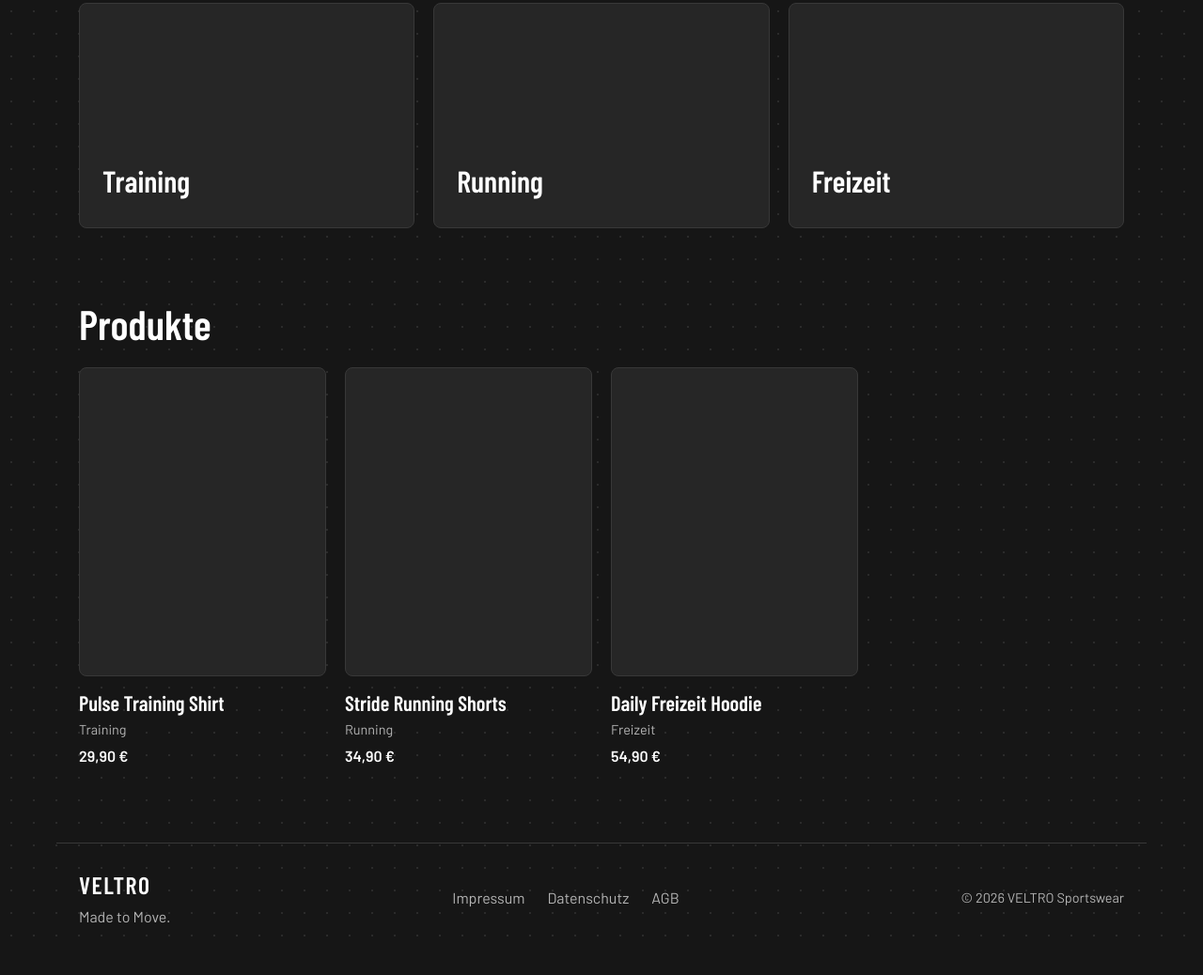
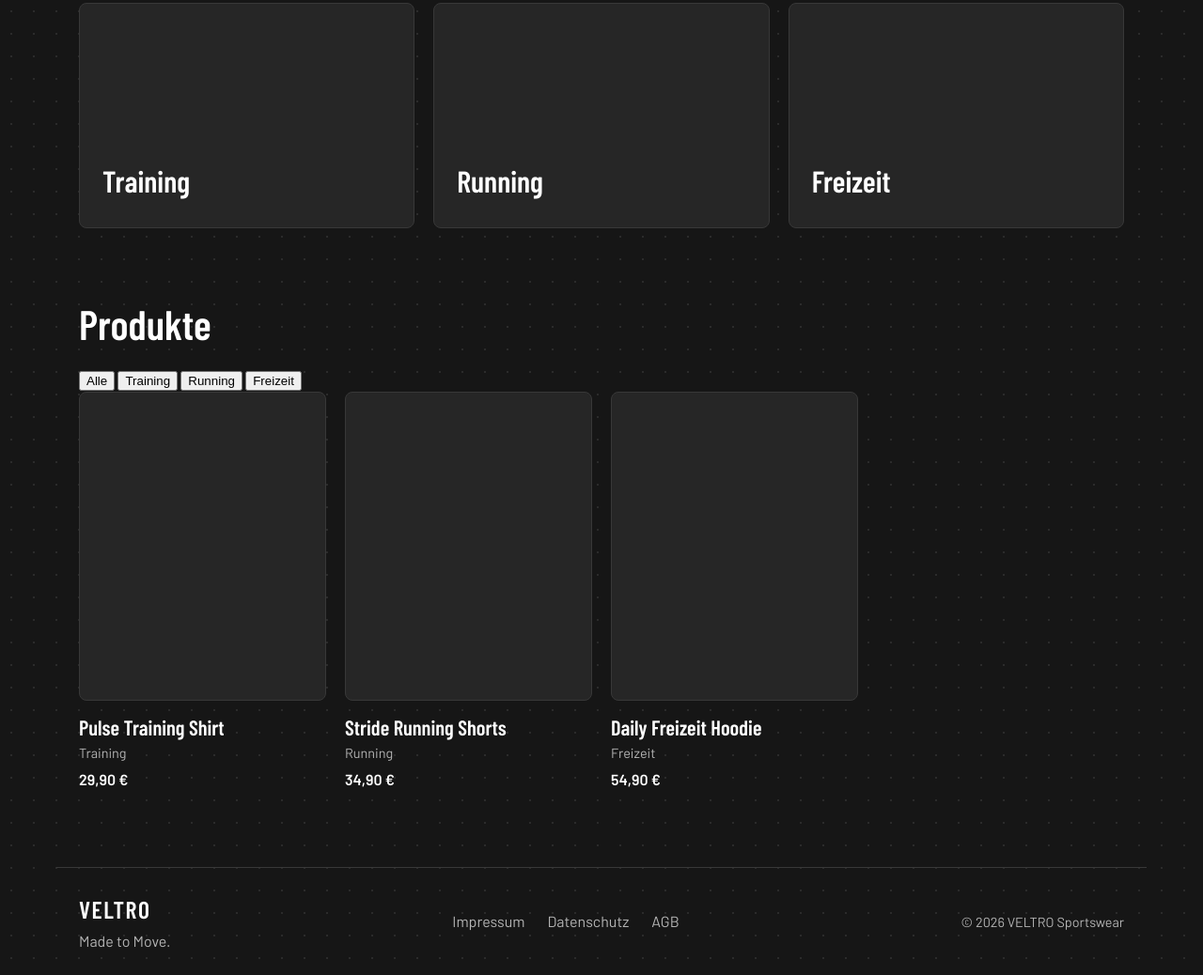
Before and after one commit to SebixDev/veltro-sportswear-shop, a plain HTML site: page index.html in a window 1280 px wide. Shown: the part 672-1710 px from the top of the page at 94% size. Before the commit the page ends 1685 px from the top, so only its background shows below. Drawn offline with nearby package versions, Linux system fonts and the light colour scheme; a web font is replaced by a local one.

Commit message:
feat: add category filter buttons and filter links

```diff
--- a/index.html
+++ b/index.html
@@ -18,9 +18,9 @@
         <button class="menu-toggle" type="button" aria-expanded="false" aria-controls="nav">Menü</button>
 
         <nav id="nav" class="nav" aria-label="Hauptnavigation">
-            <a href="#kategorien">Training</a>
-            <a href="#kategorien">Running</a>
-            <a href="#kategorien">Freizeit</a>
+            <a href="#produkte" data-filter="Training">Training</a>
+            <a href="#produkte" data-filter="Running">Running</a>
+            <a href="#produkte" data-filter="Freizeit">Freizeit</a>
         </nav>
 
         <a class="cart" href="#">Warenkorb</a>
@@ -38,14 +38,22 @@
         <section id="kategorien" class="section">
             <h2>Kategorien</h2>
             <div class="grid grid-3">
-                <a class="category" href="#"><h3>Training</h3></a>
-                <a class="category" href="#"><h3>Running</h3></a>
-                <a class="category" href="#"><h3>Freizeit</h3></a>
+                <a class="category" href="#produkte" data-filter="Training"><h3>Training</h3></a>
+                <a class="category" href="#produkte" data-filter="Running"><h3>Running</h3></a>
+                <a class="category" href="#produkte" data-filter="Freizeit"><h3>Freizeit</h3></a>
             </div>
         </section>
 
-        <section class="section">
+        <section id="produkte" class="section">
             <h2>Produkte</h2>
+
+            <div class="filter-bar" role="group" aria-label="Produkte filtern">
+                <button class="filter-btn" type="button" data-filter="Alle" aria-pressed="true">Alle</button>
+                <button class="filter-btn" type="button" data-filter="Training" aria-pressed="false">Training</button>
+                <button class="filter-btn" type="button" data-filter="Running" aria-pressed="false">Running</button>
+                <button class="filter-btn" type="button" data-filter="Freizeit" aria-pressed="false">Freizeit</button>
+            </div>
+
             <div id="product-list" class="grid grid-4"></div>
             <p id="product-error" class="product-error" role="alert"></p>
         </section>
```
